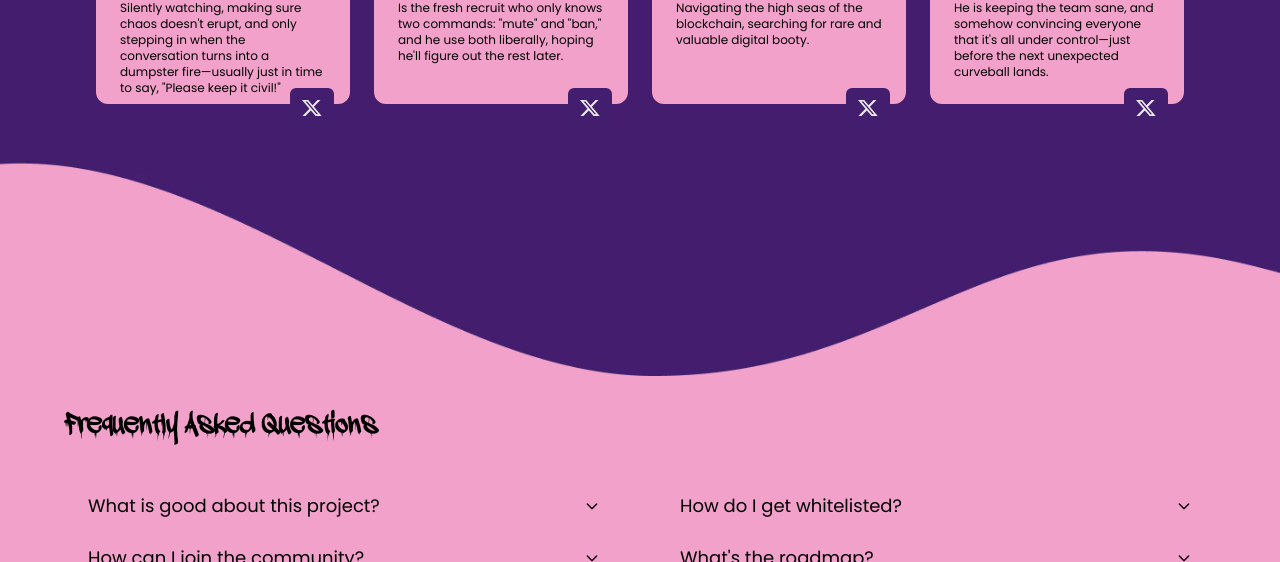
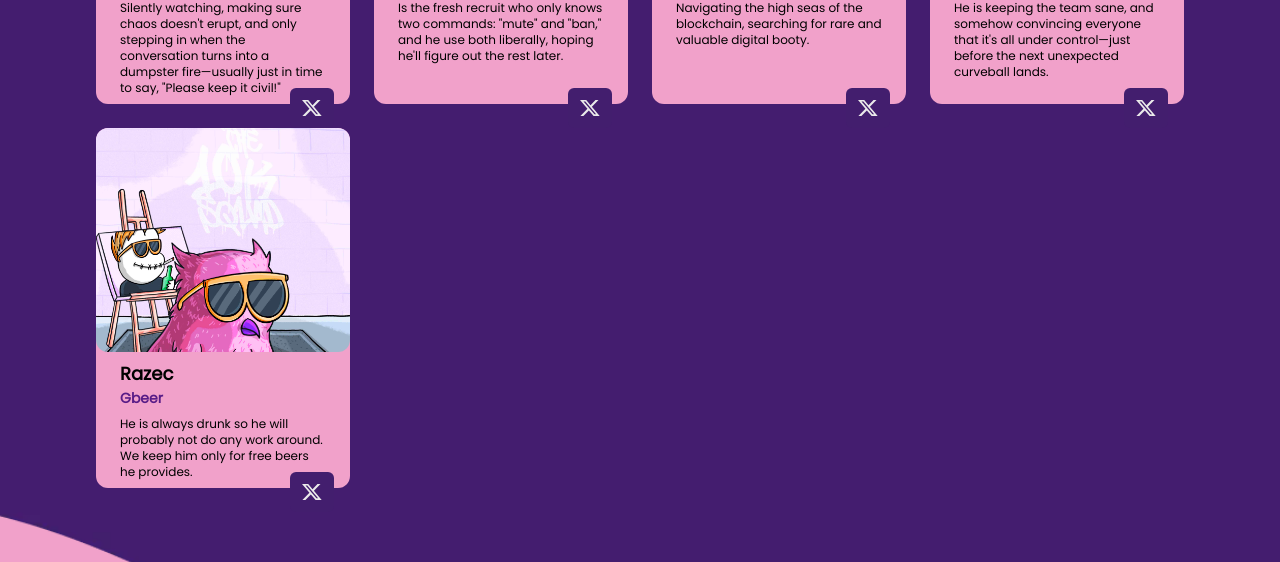
Before and after one commit to Haxfx/10ksquad, a Next.js app: page /team in a window 1280 px wide. Shown: the part 2148-2710 px from the top of the page. Built offline with nearby package versions, Linux system fonts and the light colour scheme.

Commit message:
fix(team)

```diff
--- a/app/components/Footer.tsx
+++ b/app/components/Footer.tsx
@@ -38,7 +38,7 @@ const Footer = () => {
           {/* Social Links */}
           <div className="flex space-x-6 mb-6">
             <Link
-              href="https://discord.gg/10ksquad"
+              href="/"
               className={`${isTeamPage ? 'text-black' : 'text-pink-400'} hover:text-pink-300 transform hover:scale-110 transition-all duration-300`}
             >
               <Image
@@ -50,7 +50,7 @@ const Footer = () => {
               />
             </Link>
             <Link
-              href="https://twitter.com/10ksquad"
+              href="https://x.com/the10kSquad"
               className={`${isTeamPage ? 'text-black' : 'text-pink-400'} hover:text-pink-300 transform hover:scale-110 transition-all duration-300`}
             >
               <Image
--- a/app/components/Hero.tsx
+++ b/app/components/Hero.tsx
@@ -5,7 +5,7 @@ const Hero = () => {
     <section className="min-h-screen relative">
       <div className="h-screen relative z-30">
         <div
-          className="absolute inset-0 bg-cover bg-center z-0"
+          className="relative inset-0 bg-cover bg-center z-0"
           style={{
             backgroundImage: 'url("/header_bg.webp")',
             opacity: '1',
--- a/app/team/page.tsx
+++ b/app/team/page.tsx
@@ -178,6 +178,14 @@ const TeamPage = () => {
       description: "He is keeping the team sane, and somehow convincing everyone that it's all under control—just before the next unexpected curveball lands.",
       image: "/team/sikdar.png",
       twitter: "https://x.com/thepop10128"
+    },
+    {
+      id: 13,
+      name: "Razec",
+      role: "Gbeer",
+      description: "He is always drunk so he will probably not do any work around. We keep him only for free beers he provides.",
+      image: "/team/Razec.jpg",
+      twitter: "https://x.com/razecbtc?t=9mrEbayehNhpP4b9adQXYg&s=09"
     }
   ];
 
```
Also changed, not shown: public/particles_new.webp, public/team/Razec.jpg (added).
